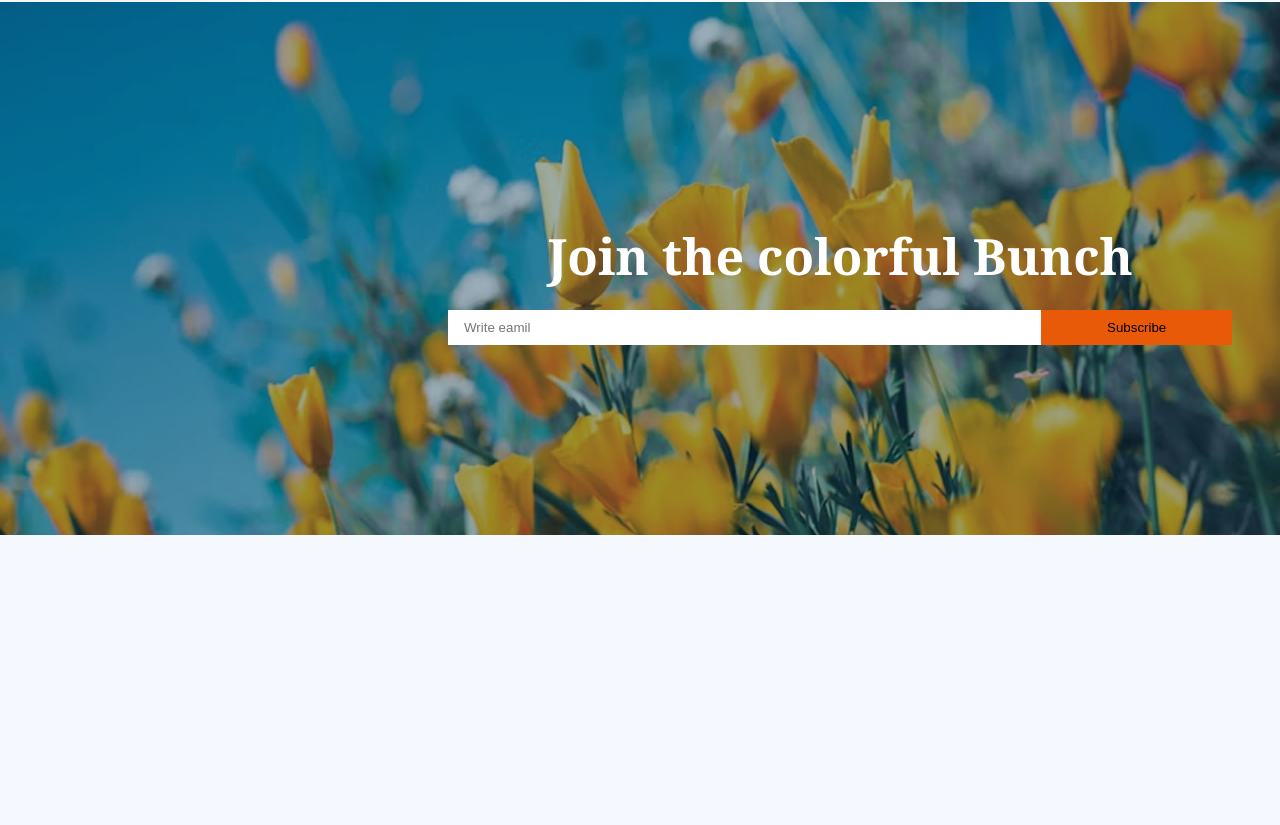
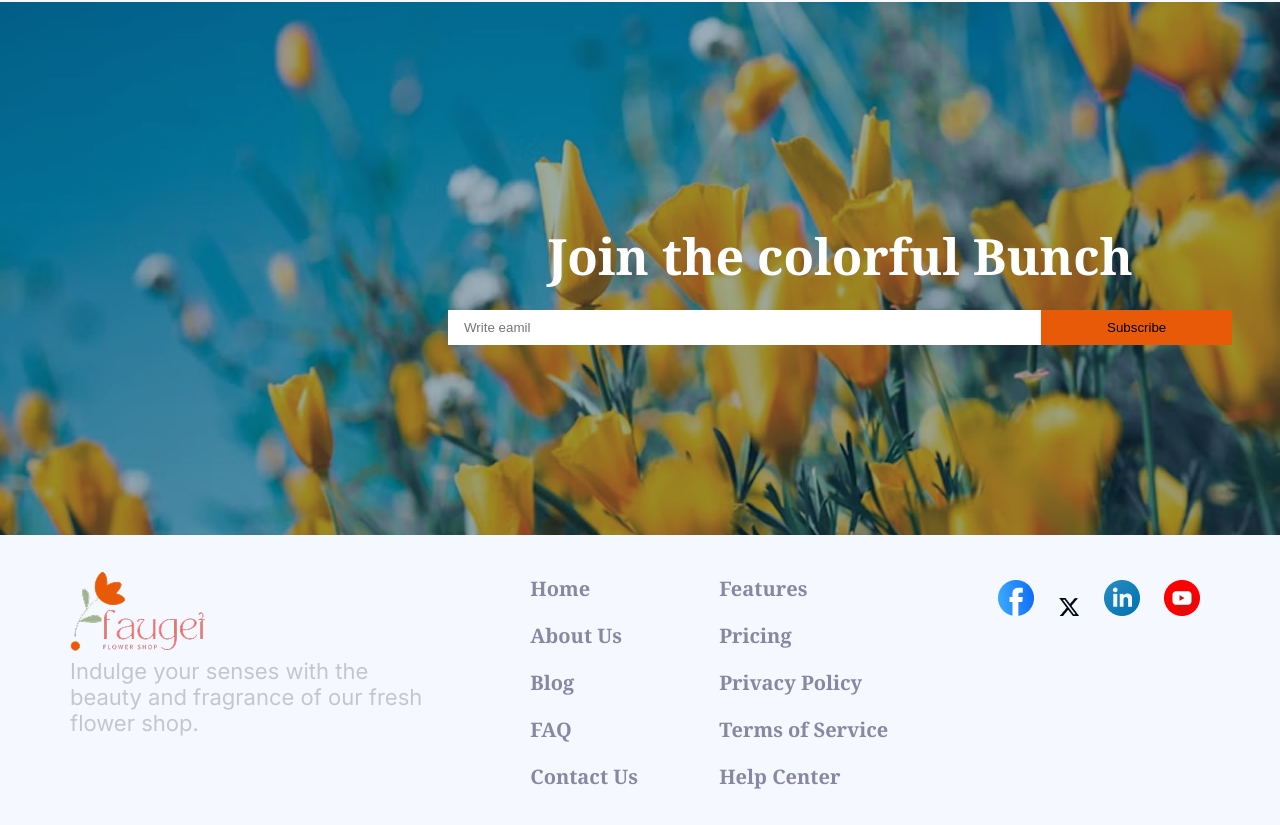
Before and after one commit to muzammelhussain/B12-A02, a plain HTML site: page index.html in a window 1280 px wide. Shown: the part 3496-4321 px from the top of the page. Before the commit the page ends 4036 px from the top, so only its background shows below. Drawn offline with Linux system fonts and the light colour scheme.

Commit message:
added footer section

```diff
--- a/index.html
+++ b/index.html
@@ -135,7 +135,31 @@
           </section>
     </main>
     <footer>
-
+        <!-- footer section -->
+         <section class=" footer flex view-pc">
+            <div class="footer-logo">
+                <img src="assets/logo.png" alt="logo">
+                <p class="text-2">Indulge your senses with the beauty and fragrance of our fresh flower shop. </p>
+            </div>
+            <div class="footer-items">
+                <a href="" class="footer-link">Home </a>
+                <a href="" class="footer-link">Features</a>
+                <a href="" class="footer-link">About Us</a>
+                <a href="" class="footer-link">Pricing</a>
+                <a href="" class="footer-link">Blog</a>
+                <a href="" class="footer-link">Privacy Policy</a>
+                <a href="" class="footer-link">FAQ</a>
+                <a href="" class="footer-link">Terms of Service</a>
+                <a href="" class="footer-link">Contact Us</a>
+                <a href="" class="footer-link">Help Center</a>
+            </div>
+            <div class="social-media">
+                <img src="assets/icon-facebook.png" alt="">
+                <img src="assets/icon-twitter.png" alt="">
+                <img src="assets/icon-linkedin.png" alt="">
+                <img src="assets/icon-youtube.png" alt="">
+            </div>
+         </section>
     </footer>
 </body>
 </html>
--- a/styles/flowers.css
+++ b/styles/flowers.css
@@ -258,6 +258,33 @@ body {
     padding: 10px 66px;
     background-color: #E95A08;
     }
+
+
+/* footer section styles */
+
+.footer {
+    gap: 60px;
+    align-items: start;
+}
+.footer-logo {
+    width: 360px;
+}
+
+.footer-items {
+    display: grid;
+    grid-template-columns: repeat(2,1fr);
+    gap: 10px;
+}
+.footer-items a {
+    text-decoration: none;
+    padding: 5px;
+      color: #8987A1;
+}
+
+.social-media img {
+    padding: 10px;
+}
+
 /* mobile-view */
 @media screen and (max-width:394px) {
     .nav-a-tag {
```
